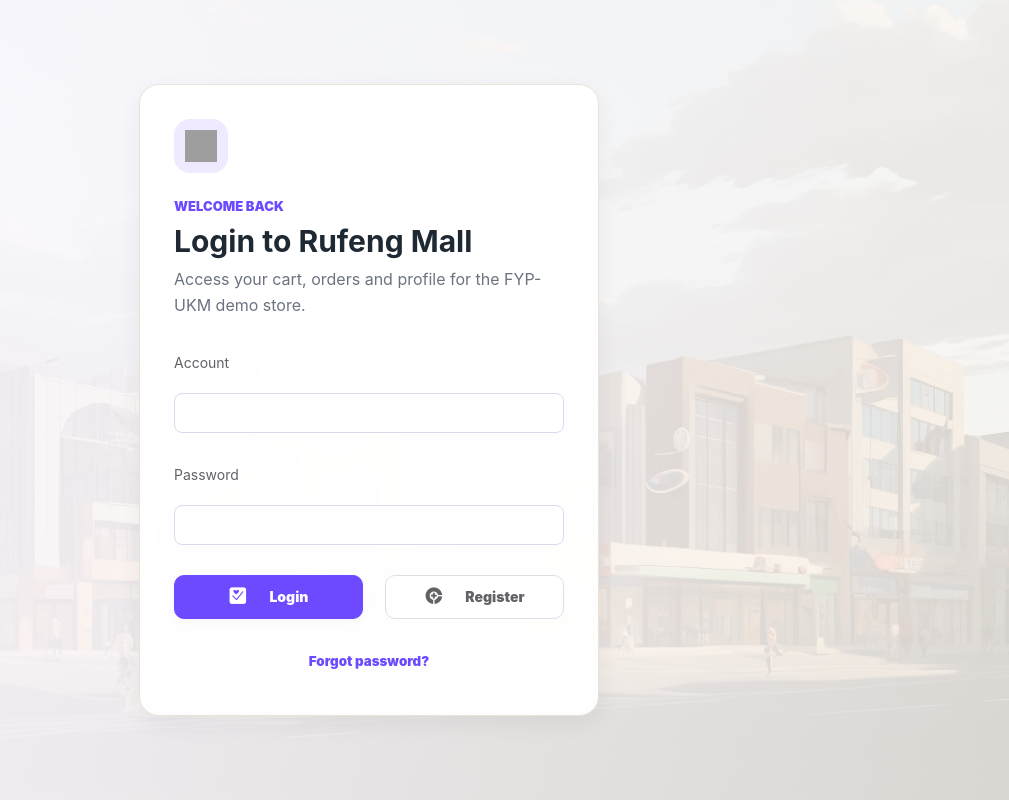
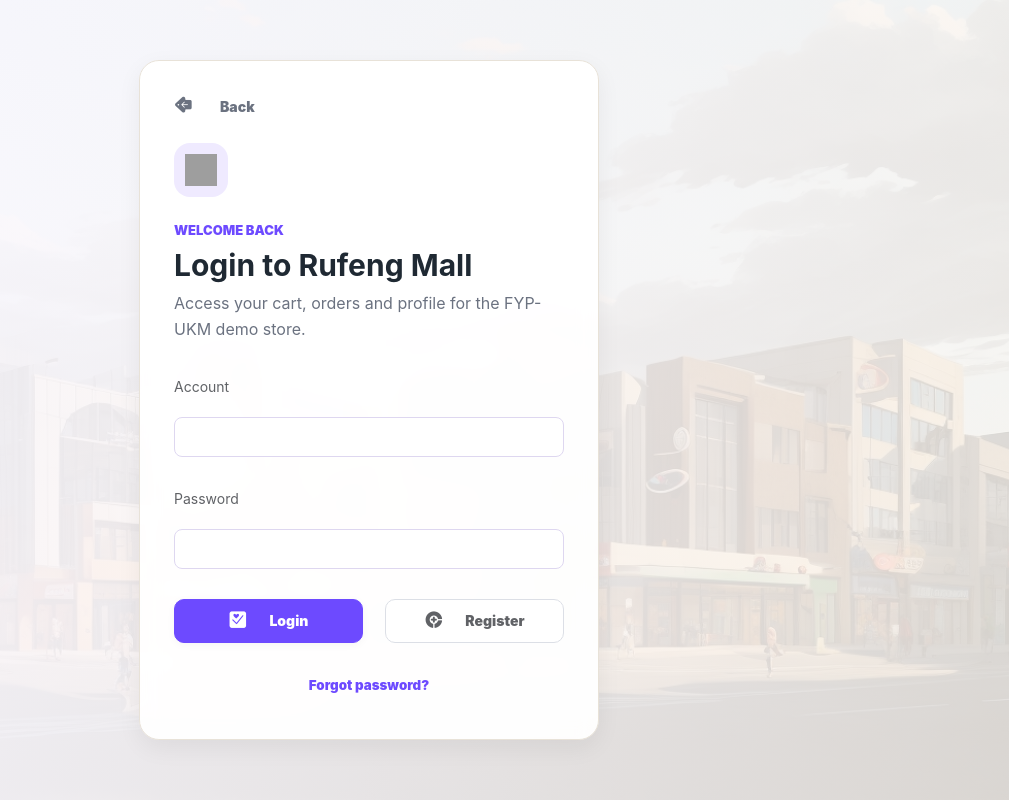
Before and after one commit to Rufeng081/project-fyp-mall, a Vue app in the folder ElectronicMallVue/: page /login in a window 1280 px wide. Shown: the whole page, without its empty margins (271-1280 px from the left). Built offline with nearby package versions, Linux system fonts and the light colour scheme; grey boxes are pictures that could not be loaded.

Commit message:
Add login back button

```diff
--- a/ElectronicMallVue/scripts/check-auth-flows.js
+++ b/ElectronicMallVue/scripts/check-auth-flows.js
@@ -22,6 +22,9 @@
 assertContains(loginVue, 'v-model.trim="user.account"', "Login Account input must bind to user.account.");
 assertContains(loginVue, 'account: ""', "Login form state must expose an account field.");
 assertNotContains(loginVue, 'v-model.trim="user.username"', "Login Account input must not bind to user.username.");
+assertContains(loginVue, 'class="back-button"', "Login page must provide a visible back button.");
+assertContains(loginVue, "@click=\"goBack\"", "Login back button must call the goBack handler.");
+assertContains(loginVue, "goBack()", "Login page must implement the goBack handler.");
 assertContains(registerVue, 'localStorage.setItem("user", JSON.stringify(res.data))', "Registration success must store returned login state.");
 assertContains(loginVue, 'localStorage.setItem("user", JSON.stringify(res.data))', "Password reset success must store returned login state.");
 assertContains(requestJs, "res.code === '401'", "Axios response interceptor must handle backend token-expired 401 responses.");
--- a/ElectronicMallVue/src/views/Login.vue
+++ b/ElectronicMallVue/src/views/Login.vue
@@ -1,6 +1,10 @@
 <template>
   <div id="bk" class="auth-page">
     <section class="auth-card">
+      <button class="back-button" type="button" @click="goBack" aria-label="Back">
+        <i class="iconfont icon-r-left"></i>
+        Back
+      </button>
       <div class="brand-mark">
         <img src="@/resource/03.png" alt="Rufeng Mall logo" />
       </div>
@@ -105,6 +109,13 @@
     }
   },
   methods: {
+    goBack() {
+      if (window.history.length > 1) {
+        this.$router.go(-1);
+      } else {
+        this.$router.push("/");
+      }
+    },
     isValidEmail(email) {
       return /^[A-Za-z0-9+_.-]+@[A-Za-z0-9.-]+$/.test(email);
     },
@@ -235,6 +246,25 @@
   backdrop-filter: blur(10px);
 }
 
+.back-button {
+  min-height: 38px;
+  margin: -8px 0 18px;
+  padding: 0;
+  border: none;
+  background: transparent;
+  color: var(--mall-text-muted);
+  display: inline-flex;
+  align-items: center;
+  gap: 8px;
+  font-size: 14px;
+  font-weight: 900;
+  cursor: pointer;
+}
+
+.back-button:hover {
+  color: var(--mall-primary);
+}
+
 .brand-mark {
   width: 54px;
   height: 54px;
```
Also changed, not shown: 1 other file (tests, documents, lock files or other folders).
